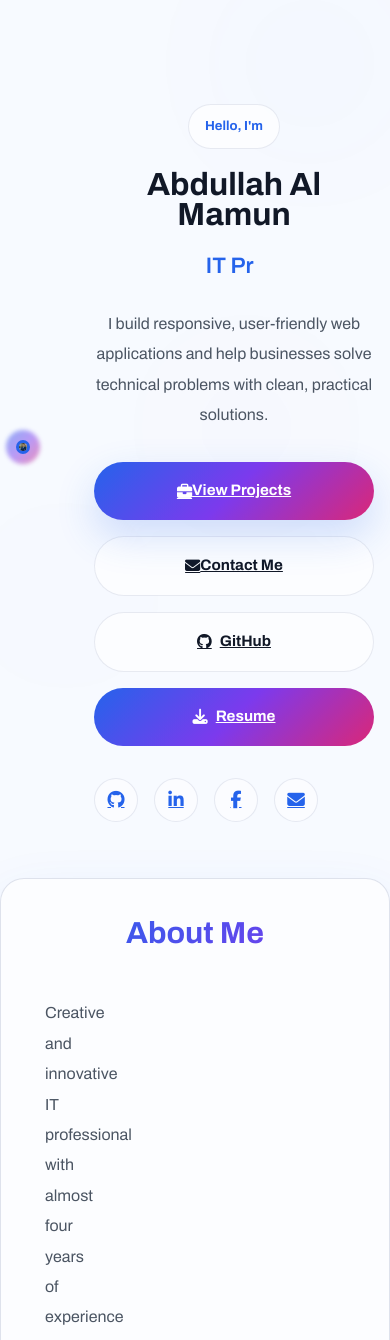
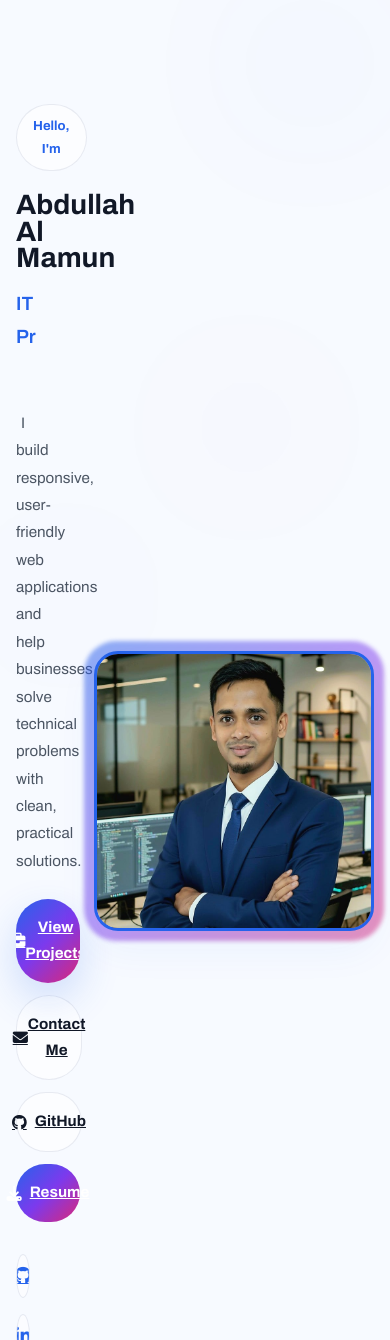
Before and after one commit to saamaamr/portfolio, a Node server app: page / in a window 390 px wide. Shown: the part 77-1417 px from the top of the page. Run offline with Node 20, Linux system fonts and the light colour scheme.

Commit message:
Fix responsive design issues: Hero section and Contact section mobile layout improvements

```diff
--- a/public/css/style.css
+++ b/public/css/style.css
@@ -446,6 +446,24 @@
   color: var(--muted);
   line-height: 1.9;
   margin-bottom: 2rem;
+  max-width: 100%;
+}
+
+/* Mobile optimizations for hero section */
+@media (max-width: 768px) {
+  .hero-description {
+    font-size: 1rem;
+    line-height: 1.8;
+    margin-bottom: 1.5rem;
+  }
+
+  .hero-title {
+    font-size: 2.5rem;
+  }
+
+  .hero-role {
+    font-size: 1.2rem;
+  }
 }
 
 .hero-actions {
@@ -1097,6 +1115,21 @@
   .contact-cards {
     grid-template-columns: 1fr;
   }
+
+  /* Enhanced hero section responsiveness */
+  .hero-container {
+    grid-template-columns: 1fr;
+  }
+
+  .hero-text {
+    order: 1;
+    text-align: center;
+  }
+
+  .hero-image {
+    order: 2;
+    margin-top: 2rem;
+  }
 }
 
 @media (max-width: 640px) {
@@ -1137,6 +1170,20 @@
   .contact-form {
     padding: 1.8rem;
   }
+
+  /* Enhanced contact section for mobile */
+  .contact-wrapper {
+    grid-template-columns: 1fr;
+    gap: 1.5rem;
+  }
+
+  .contact-info {
+    text-align: center;
+  }
+
+  .contact-cards {
+    justify-content: center;
+  }
 }
 
 @media (max-width: 480px) {
@@ -1168,6 +1215,28 @@
   .form-group input,
   .form-group textarea {
     padding: 0.85rem 0.9rem;
+  }
+
+  /* Enhanced responsiveness for very small screens */
+  .hero-title {
+    font-size: 1.75rem;
+  }
+
+  .hero-description {
+    font-size: 0.95rem;
+  }
+
+  .hero-actions {
+    gap: 0.75rem;
+  }
+
+  .contact-cards {
+    grid-template-columns: 1fr;
+    gap: 1rem;
+  }
+
+  .contact-card {
+    padding: 0.75rem 1rem;
   }
 }
 
```
